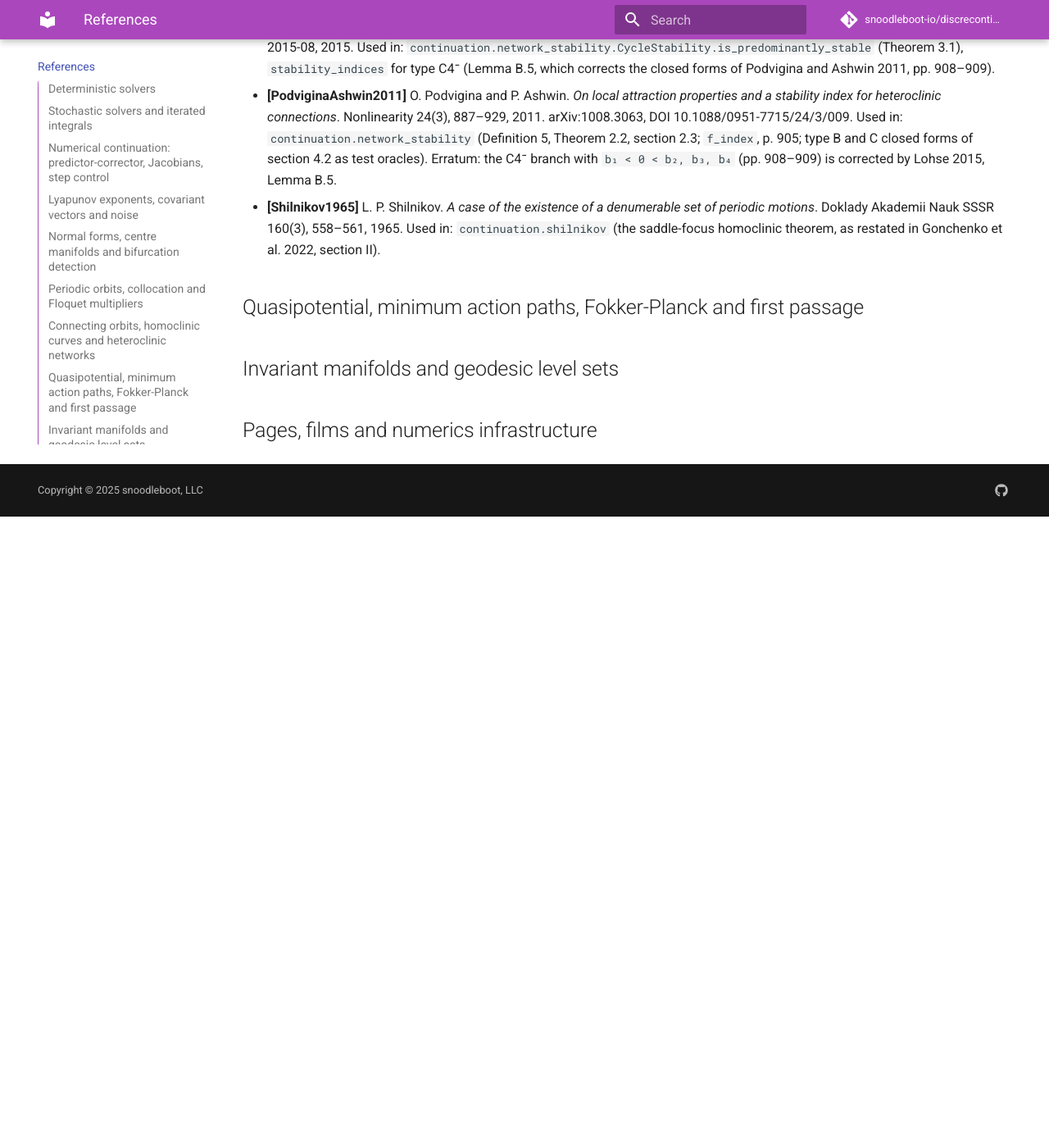
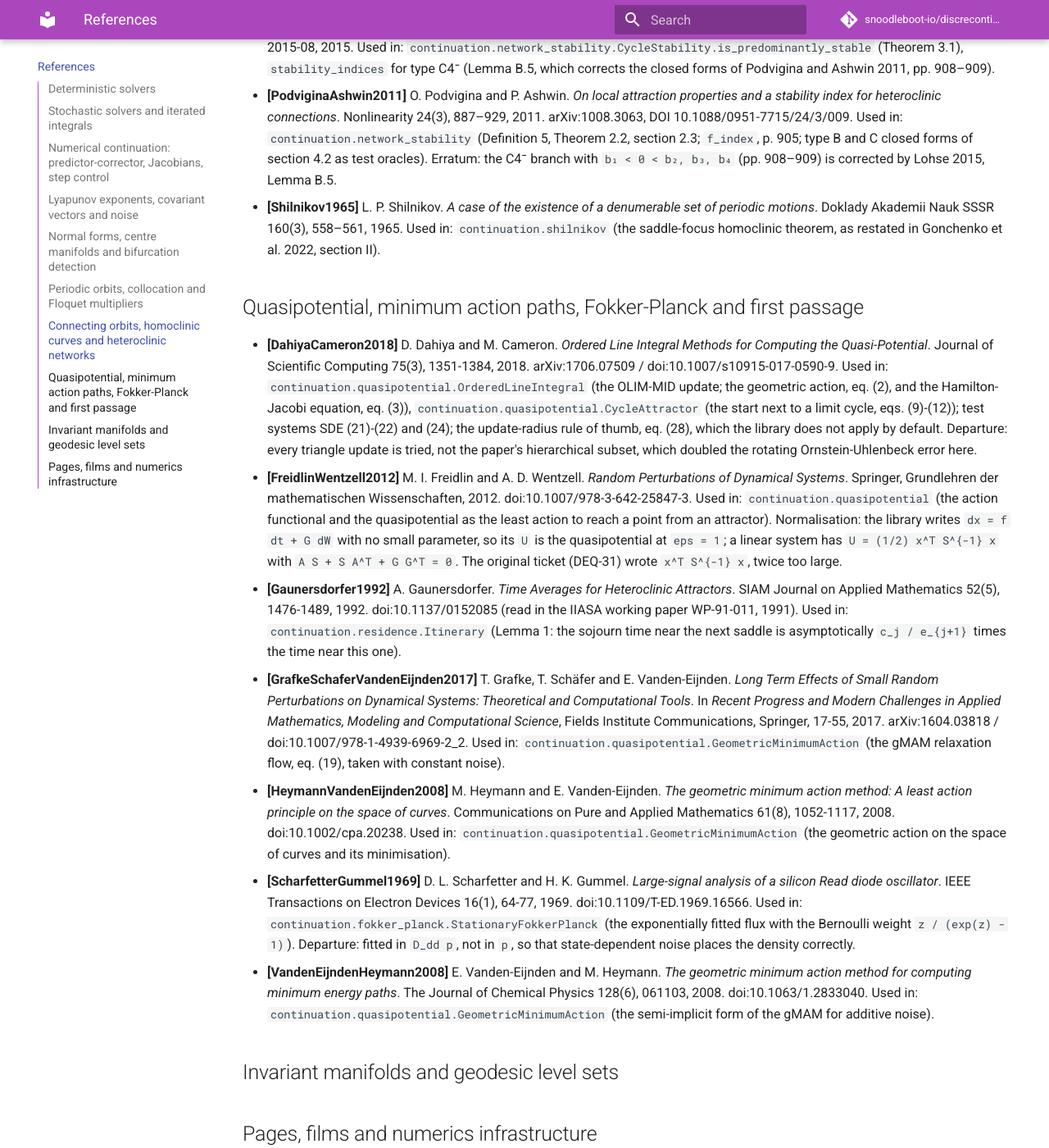
Before and after one commit to snoodleboot-io/discrecontinual_equations, an MkDocs documentation site: the page built from docs/references.md, in a window 1280 px wide and 1400 px high, scrolled down 8736 px. Shown: the whole window at 82% size. Built offline with MkDocs 1.6.1 and Material for MkDocs 9.7.7, drawn with Linux system fonts in a browser that asks for light colours; comment, search, counter and statistics services are not loaded; before the commit the page ends 9366 px from its top, so only the background shows below that.

Commit message:
List the works behind the quasipotential, the minimum action paths, the grid density and the residence ratios

```diff
--- a/docs/references/quasipotential-first-passage.md
+++ b/docs/references/quasipotential-first-passage.md
@@ -3,3 +3,11 @@
 <!-- One entry per work, sorted by key. Format:
 - **[AuthorYear]** Authors. *Title*. Venue, year. arXiv:xxxx / DOI. Used in: `module.function` (eq./thm).
 -->
+
+- **[DahiyaCameron2018]** D. Dahiya and M. Cameron. *Ordered Line Integral Methods for Computing the Quasi-Potential*. Journal of Scientific Computing 75(3), 1351-1384, 2018. arXiv:1706.07509 / doi:10.1007/s10915-017-0590-9. Used in: `continuation.quasipotential.OrderedLineIntegral` (the OLIM-MID update; the geometric action, eq. (2), and the Hamilton-Jacobi equation, eq. (3)), `continuation.quasipotential.CycleAttractor` (the start next to a limit cycle, eqs. (9)-(12)); test systems SDE (21)-(22) and (24); the update-radius rule of thumb, eq. (28), which the library does not apply by default. Departure: every triangle update is tried, not the paper's hierarchical subset, which doubled the rotating Ornstein-Uhlenbeck error here.
+- **[FreidlinWentzell2012]** M. I. Freidlin and A. D. Wentzell. *Random Perturbations of Dynamical Systems*. Springer, Grundlehren der mathematischen Wissenschaften, 2012. doi:10.1007/978-3-642-25847-3. Used in: `continuation.quasipotential` (the action functional and the quasipotential as the least action to reach a point from an attractor). Normalisation: the library writes `dx = f dt + G dW` with no small parameter, so its `U` is the quasipotential at `eps = 1`; a linear system has `U = (1/2) x^T S^{-1} x` with `A S + S A^T + G G^T = 0`. The original ticket (DEQ-31) wrote `x^T S^{-1} x`, twice too large.
+- **[Gaunersdorfer1992]** A. Gaunersdorfer. *Time Averages for Heteroclinic Attractors*. SIAM Journal on Applied Mathematics 52(5), 1476-1489, 1992. doi:10.1137/0152085 (read in the IIASA working paper WP-91-011, 1991). Used in: `continuation.residence.Itinerary` (Lemma 1: the sojourn time near the next saddle is asymptotically `c_j / e_{j+1}` times the time near this one).
+- **[GrafkeSchaferVandenEijnden2017]** T. Grafke, T. Schäfer and E. Vanden-Eijnden. *Long Term Effects of Small Random Perturbations on Dynamical Systems: Theoretical and Computational Tools*. In *Recent Progress and Modern Challenges in Applied Mathematics, Modeling and Computational Science*, Fields Institute Communications, Springer, 17-55, 2017. arXiv:1604.03818 / doi:10.1007/978-1-4939-6969-2_2. Used in: `continuation.quasipotential.GeometricMinimumAction` (the gMAM relaxation flow, eq. (19), taken with constant noise).
+- **[HeymannVandenEijnden2008]** M. Heymann and E. Vanden-Eijnden. *The geometric minimum action method: A least action principle on the space of curves*. Communications on Pure and Applied Mathematics 61(8), 1052-1117, 2008. doi:10.1002/cpa.20238. Used in: `continuation.quasipotential.GeometricMinimumAction` (the geometric action on the space of curves and its minimisation).
+- **[ScharfetterGummel1969]** D. L. Scharfetter and H. K. Gummel. *Large-signal analysis of a silicon Read diode oscillator*. IEEE Transactions on Electron Devices 16(1), 64-77, 1969. doi:10.1109/T-ED.1969.16566. Used in: `continuation.fokker_planck.StationaryFokkerPlanck` (the exponentially fitted flux with the Bernoulli weight `z / (exp(z) - 1)`). Departure: fitted in `D_dd p`, not in `p`, so that state-dependent noise places the density correctly.
+- **[VandenEijndenHeymann2008]** E. Vanden-Eijnden and M. Heymann. *The geometric minimum action method for computing minimum energy paths*. The Journal of Chemical Physics 128(6), 061103, 2008. doi:10.1063/1.2833040. Used in: `continuation.quasipotential.GeometricMinimumAction` (the semi-implicit form of the gMAM for additive noise).
```
